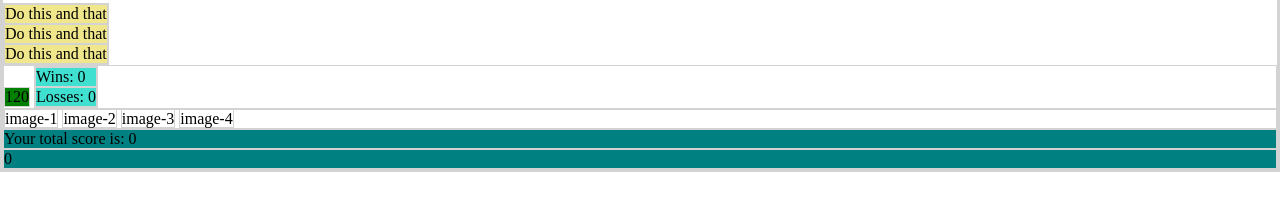
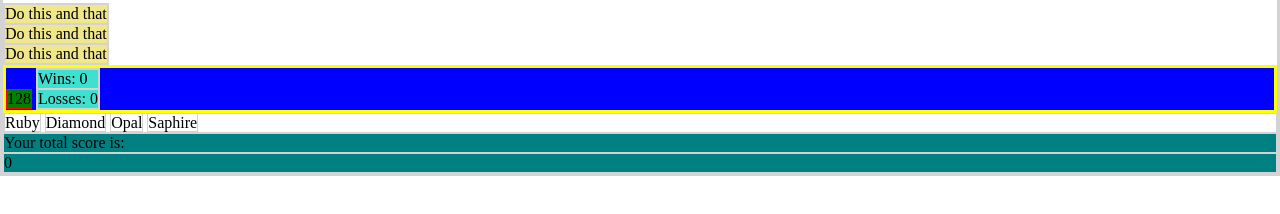
Before and after one commit to tmolla/Crystals-Collector, a plain HTML site: page index.html in a window 1280 px wide. Shown: the part 86-300 px from the top of the page. Drawn offline with nearby package versions, Linux system fonts and the light colour scheme.

Commit message:
commit javascript changes

```diff
--- a/assets/css/style.css
+++ b/assets/css/style.css
@@ -1,11 +1,12 @@
 
 *
 {
+    box-sizing: content-box;
     border: 1px solid lightgray;
     margin: 0px;
     padding:0px
 }
-#number,
+#targetScore,
 #score,
 .instruction,
 h1
@@ -13,19 +14,29 @@ h1
     display:inline-block;
 
 }
-#number
+
+.gameInfo
+{
+   border: 3px solid yellow;
+   background-color: blue;
+}
+
+#targetScore
 {
     background-color: green;
+    border: 1px solid red;
 }
 #score
 {
     background-color: turquoise;
 }
 
+
 #total-score,
 #your-score
 {
     background-color: teal;
+
 }
 .instruction
 {
--- a/assets/javascript/game.js
+++ b/assets/javascript/game.js
@@ -3,38 +3,86 @@ var game = {
     totalScore: 0,
     wins: 0,
     losses: 0,
-    crystal: [4,5,6,7],
-    updateWin: function(score){
-        $("#win").text("Wins: " + score.toString())
+    numberOfCrystals:4,
+    crystal: [],
+
+
+    resetWins: function(){
+        this.wins = 0;
+        $("#win").text("Wins: " + this.wins.toString())
     },
-    updateLosses: function(score){
-        $("#losess").text("Losses: "+ score.toString())
+
+
+    resetLosses: function(){
+        console.log("in reset loss");
+        this.losses = 0;
+        $("#losess").text("Losses: "+ this.losses.toString())
     },
+
+
+    resetTotalScore: function(){
+        this.totalScore = 0;
+        $("#total-score").text(this.totalScore.toString())
+    },
+
+
+    resetTargetScore: function(){
+        this.targetScore = Math.floor(Math.random() * 120) + 19;
+        $("#targetScore").text(this.targetScore.toString());
+    },
+
+
+    updateWin: function(){
+        this.wins +=1;
+        $("#win").text("Wins: " + this.wins.toString());
+    },
+
+
+    updateLosses: function(){
+        console.log("in updateLosses");
+        this.losses += 1;
+        $("#losses").text("Losses: " + this.losses.toString());
+    },
+
+
+    resetCrystalValues: function(){
+        for (var i=0; i<this.numberOfCrystals; i++){
+            this.crystal[i] = Math.floor(Math.random() * 12) + 1;
+            console.log(this.crystal[i]);
+        };
+    },
+
+
     updateScore: function(index){
-        console.log("index " + index.toString());
-        console.log("value of crystal " + this.crystal[index]);
+        //console.log("index " + index.toString());
+        //console.log("value of crystal " + this.crystal[index]);
         this.totalScore += this.crystal[index];
-        $("#your-score").text( this.totalScore.toString());
+        $("#total-score").text( this.totalScore.toString());
         if(this.totalScore > this.targetScore){
             alert(">");
-            this.updateLosses;
-            this.initializeGame()
+            this.updateLosses();
+            this.resetGame()
         }
         if(this.totalScore == this.targetScore){
             alert("=");
-            this.updateWin;
-            this.initializeGame()
+            this.updateWin();
+            this.resetGame()
         };
     },
 
+    resetGame: function(){
+        console.log("in resetGame")
+        this.resetCrystalValues();
+        this.resetTotalScore();
+        this.resetTargetScore();
+    },
+
     initializeGame: function() {
-        for (var i=0; i<this.crystal.length; i++){
-            this.crystal[i] = Math.floor(Math.random() * 12) + 1;
-        }
-        this.targetScore = Math.floor(Math.random() * 120) + 19;
-        $("#number").text(this.targetScore.toString());
-        this.updateWin(0);
-        this.updateLosses(0);
+        this.resetCrystalValues();
+        this.resetWins();
+        this.resetLosses();
+        this.resetTotalScore();
+        this.resetTargetScore();
     },
 }
 
--- a/index.html
+++ b/index.html
@@ -21,22 +21,22 @@
             <p>Do this and that</p>
             <p>Do this and that</p>
             <p>Do this and that</p>
-            </div>
+        </div>
         <div class="gameInfo">
-            <div id="number">39</div>
+            <div id="targetScore"></div>
             <div id="score">
                 <div id="win">Wins: 0</div>
                 <div id="losses">Losses: 0</div>
             </div>
         </div>
         <div id="crystals">
-            <span id="crystal-1">image-1</span>
-            <span id="crystal-2">image-2</span>
-            <span id="crystal-3">image-3</span>
-            <span id="crystal-4">image-4</span>
+            <span id="crystal-1">Ruby</span>
+            <span id="crystal-2">Diamond</span>
+            <span id="crystal-3">Opal</span>
+            <span id="crystal-4">Saphire</span>
         </div>
-        <div id="total-score">Your total score is: 0</div>
-        <div id="your-score">0</div>
+        <div id="your-score">Your total score is:</div>
+        <div id="total-score">0</div>
     </div>
     <script src="assets/javascript/game.js"></script>
 </body>
```
